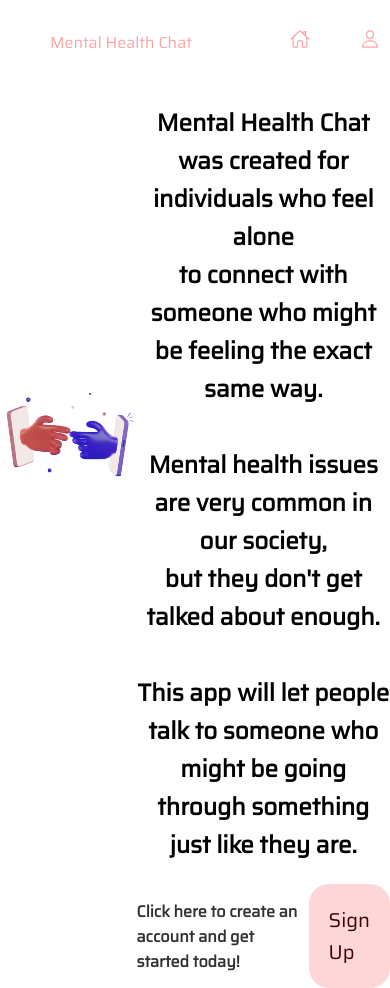
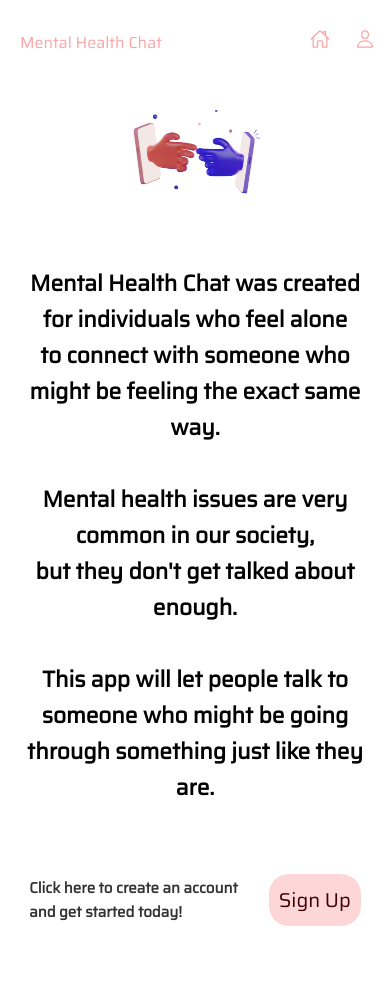
Before and after one commit to al3xstathis/mchacks8-mental-health, a React (Create React App) app in the folder frontend/: page / in a window 390 px wide. Built offline with nearby package versions, Linux system fonts and the light colour scheme.

Commit message:
more responsive stuff

```diff
--- a/frontend/package.json
+++ b/frontend/package.json
@@ -6,6 +6,7 @@
     "@testing-library/jest-dom": "^5.11.9",
     "@testing-library/react": "^11.2.3",
     "@testing-library/user-event": "^12.6.2",
+    "framer-motion": "^3.2.2-rc.1",
     "ionicons": "^5.4.0",
     "node-sass": "^4.0.0",
     "react": "^17.0.1",
--- a/frontend/src/components/nav.css
+++ b/frontend/src/components/nav.css
@@ -22,19 +22,23 @@
     color: var(--red-ish);
 }
 
-@media only screen and (max-width: 450px) {
+@media only screen and (max-width: 500px) {
     .nav-link {
         font-size: 16px;
     }
     .nav-buttons {
         font-size: 20px;
         width: 25px;
+        margin: 10px;
+    }
+    .nav-link {
+        margin: 20px;
     }
     .navbar {
 
     }
     .nav-buttons-container {
-        width: 100px;
+        width: auto;
         display: flex;
         justify-content: space-around;
     }
--- a/frontend/src/pages/home.css
+++ b/frontend/src/pages/home.css
@@ -21,4 +21,5 @@
     max-width: 50%;
     text-align: center;
     justify-content: center;
+    min-width: 300px;
 }
--- a/frontend/src/pages/landing.css
+++ b/frontend/src/pages/landing.css
@@ -2,7 +2,7 @@
     height: 90vh;
     width: 100%;
     display: flex;
-    /*flex-direction: column;*/
+    flex-wrap: wrap;
     align-items: center;
     justify-content: space-evenly;
 }
@@ -42,3 +42,29 @@
     background-color: var(--light-red-ish);
     border-radius: 20px;
 }
+
+@media only screen and (max-width: 500px) {
+    .image-container {
+        padding-bottom: 3rem;
+    }
+
+    .landing-text {
+        height: auto;
+        width: 90%;
+        font-size: 15px;
+    }
+
+    .call-to-action {
+        width: 100%;
+        padding-bottom: 50px;
+        padding-top: 50px;
+    }
+
+    .call-to-action-h4 {
+        max-width: 230px;
+    }
+
+    .link-to-sign-up {
+        padding: 10px;
+    }
+}
--- a/frontend/src/pages/registration.css
+++ b/frontend/src/pages/registration.css
@@ -14,6 +14,7 @@
     max-width: 550px;
     border-radius: 20px;
     margin: 50px;
+    min-height: 500px;
 }
 
 .title-sign-up {
@@ -77,7 +78,7 @@
 .long-part {
     max-width: 70%;
     text-align: center;
-    line-height: 1.1rem;
+    line-height: 1.2rem;
 }
 
 .mental-select {
@@ -98,7 +99,7 @@
     height: 50%;
     background-color: white;
     border-radius: 20px;
-    font-size: 24px;
+    font-size: 20px;
 }
 
 .description-box {
```
Also changed, not shown: 1 other file (tests, documents, lock files or other folders).
